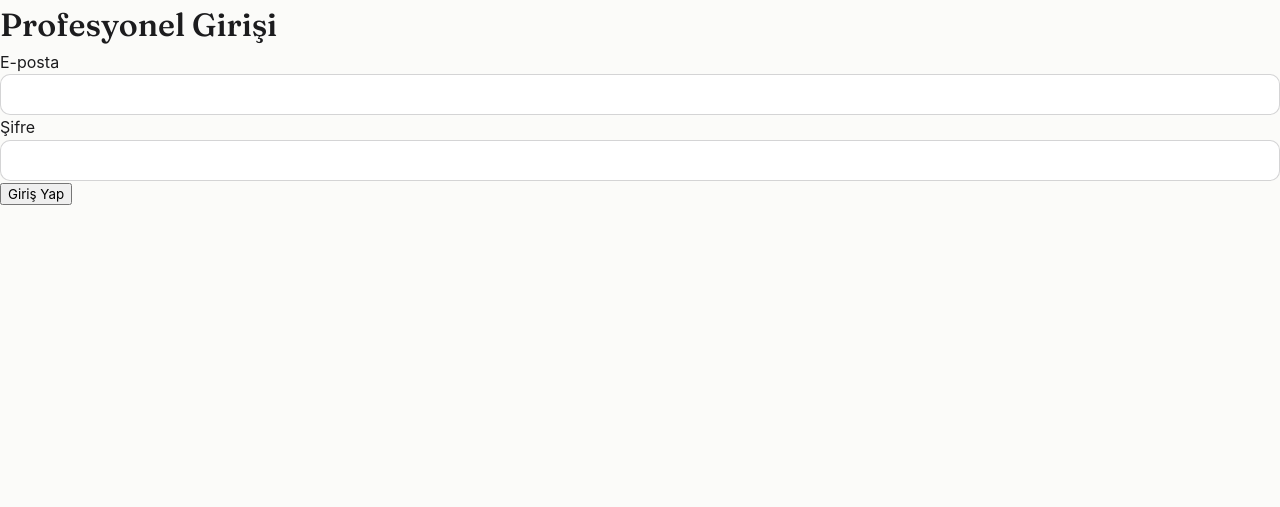
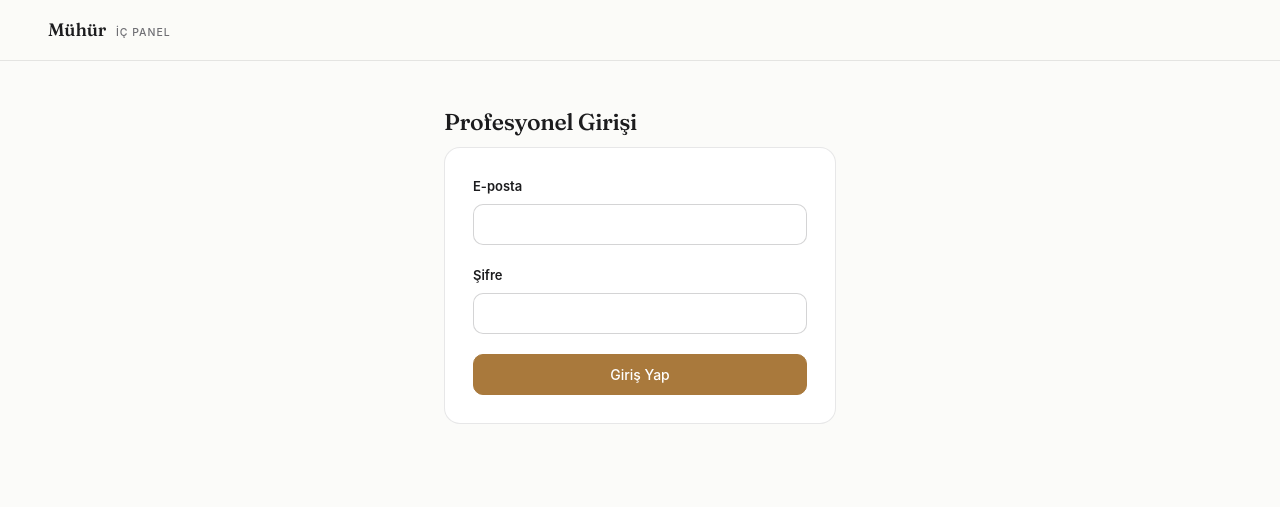
Before and after one commit to dnzktn/MUHUR, a website: page muhur-backend/public/login.html in a window 1280 px wide. Drawn offline with Linux system fonts and the light colour scheme.

Commit message:
style: restyle login page with prototype design

```diff
--- a/muhur-backend/public/login.html
+++ b/muhur-backend/public/login.html
@@ -7,21 +7,26 @@
   <link rel="stylesheet" href="/styles.css" />
 </head>
 <body>
-  <main class="page">
-    <h1>Profesyonel Girişi</h1>
-    <form id="login-form">
-      <label>
-        E-posta
-        <input type="email" id="email" required />
-      </label>
-      <label>
-        Şifre
-        <input type="password" id="password" required />
-      </label>
-      <button type="submit">Giriş Yap</button>
-    </form>
-    <div id="error" class="error hidden"></div>
-  </main>
+  <div class="site-nav">
+    <div class="brand"><h3>Mühür</h3><div class="langs">İÇ PANEL</div></div>
+  </div>
+  <div class="order-wrap narrow">
+    <h2 class="page-title">Profesyonel Girişi</h2>
+    <div class="card">
+      <form id="login-form">
+        <div class="field">
+          <label>E-posta</label>
+          <input type="email" id="email" required />
+        </div>
+        <div class="field">
+          <label>Şifre</label>
+          <input type="password" id="password" required />
+        </div>
+        <button type="submit" class="btn accent wide">Giriş Yap</button>
+      </form>
+      <div id="error" class="error hidden"></div>
+    </div>
+  </div>
   <script src="/login.js"></script>
 </body>
 </html>
```
